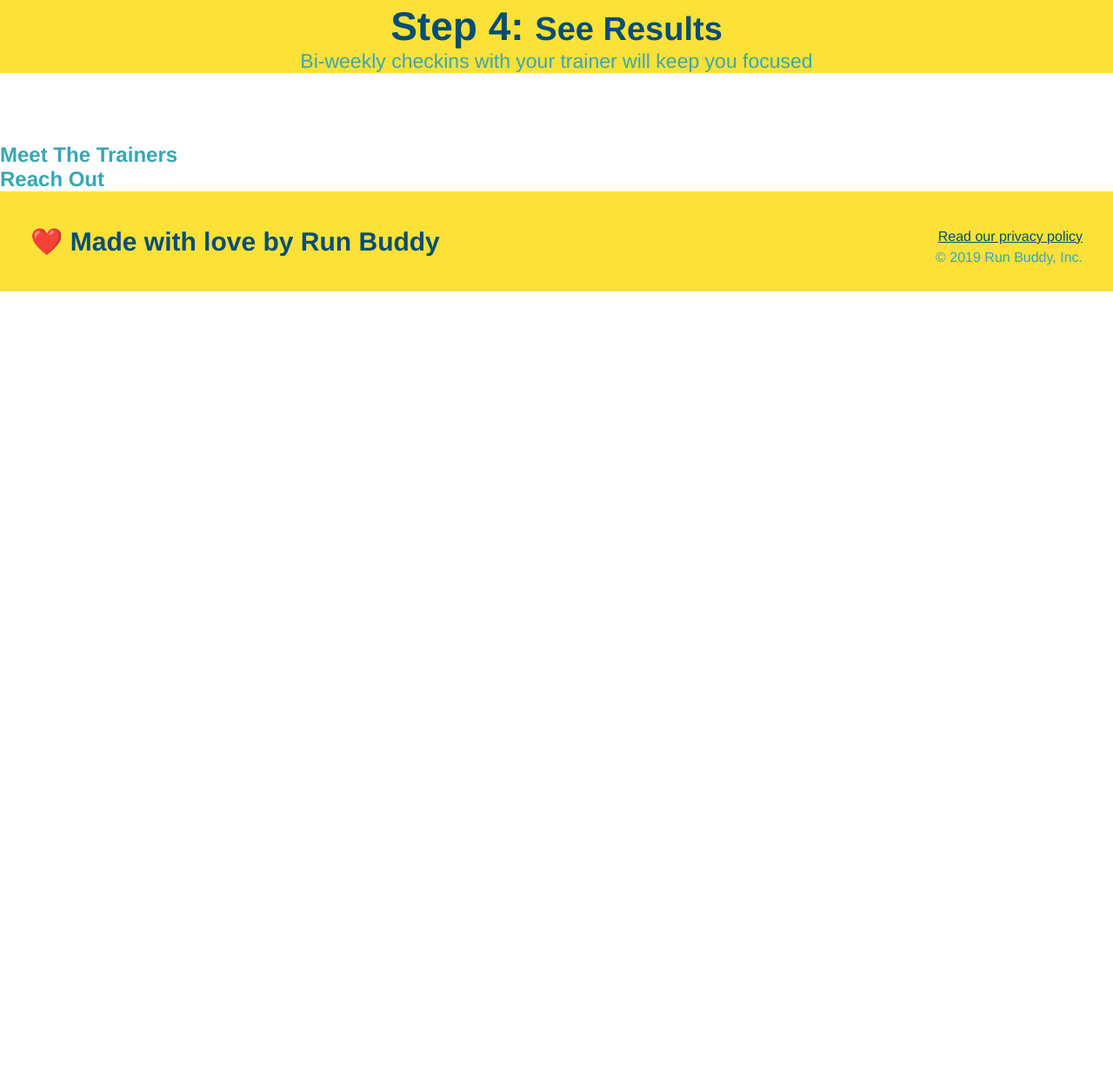
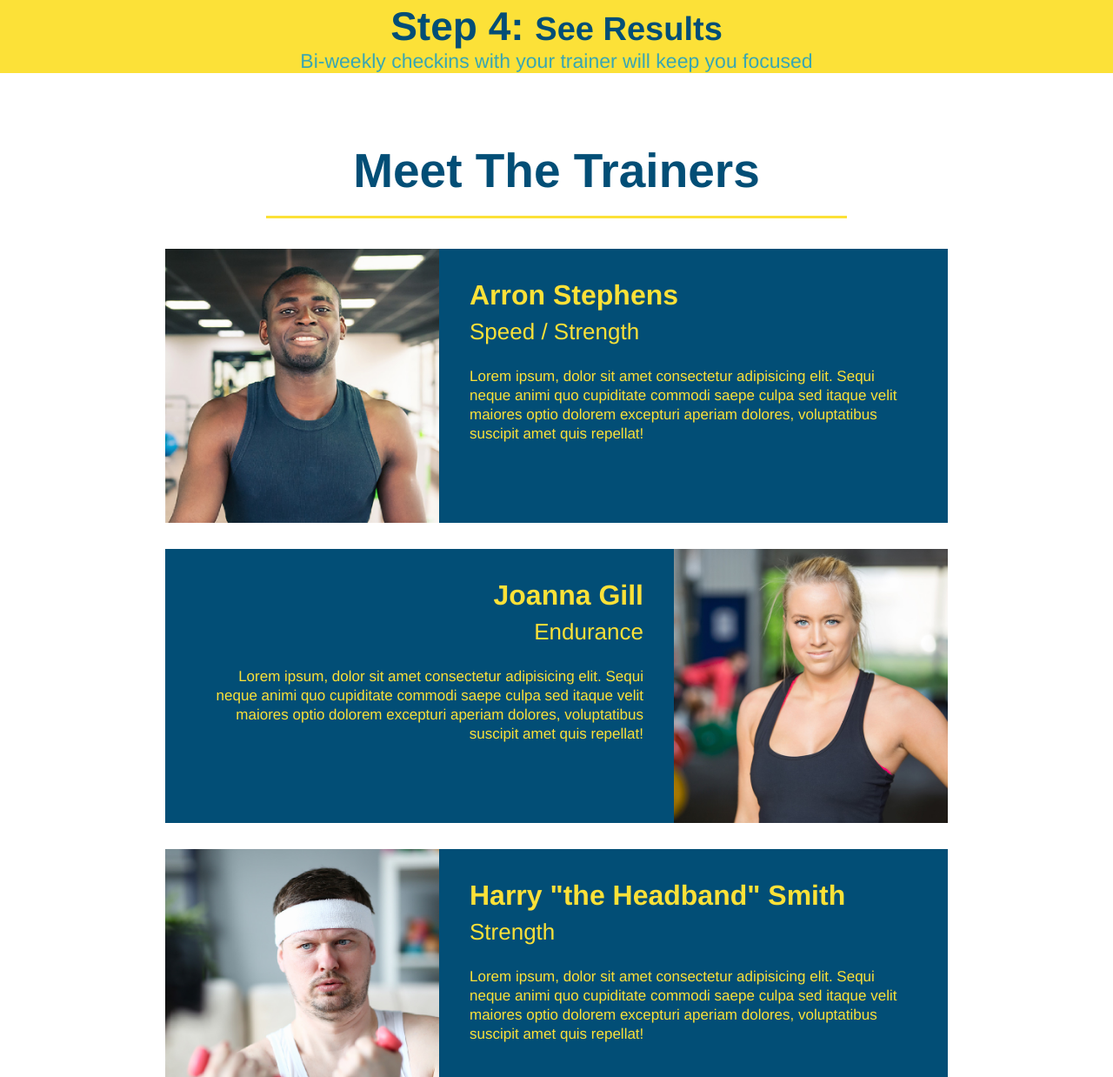
Before and after one commit to CimoneAlyse/run-buddy, a plain HTML site: page index.html in a window 1280 px wide. Shown: the part 2291-3529 px from the top of the page at 87% size. Before the commit the page ends 2626 px from the top, so only its background shows below. Drawn offline with Linux system fonts and the light colour scheme.

Commit message:
<MeetTrainers>

```diff
--- a/assets/css/buddy.css
+++ b/assets/css/buddy.css
@@ -181,3 +181,45 @@ margin: 0 5px;
   .steps span {
     font-size: 38px;
   }
+  .trainers {
+    text-align: center;
+  }
+  .trainer {
+      width: 900px;
+      margin: 0 auto 30px auto;
+      background: #024e76;
+      color: #fce138;
+      overflow: auto;
+  }
+  .trainer img {
+    width: 35%;
+    float: left;
+  }
+
+  .trainer-bio {
+    padding: 35px;
+    float: left;
+    width: 65%;
+  }
+  .text-left {
+    text-align: left;
+  }
+
+  .text-right {
+    text-align: right;
+  }
+  .trainer-bio h3 {
+    font-size: 32px;
+    margin-bottom: 8px;
+  }
+
+  .trainer-bio h4 {
+    font-weight: lighter;
+    font-size: 26px;
+    margin-bottom: 25px;
+  }
+
+  .trainer-bio p {
+    font-size: 17px;
+    line-height: 1.3;
+  }
--- a/index.html
+++ b/index.html
@@ -113,8 +113,49 @@
         </section>
 
         <!-- "Meet the trainers" section-->
-        <section>
-            <h2>Meet The Trainers</h2>
+        <section id="your-trainers" class="trainers">
+            <h2 class="section-title primary-border">
+                 Meet The Trainers</h2>
+
+                 <!--first trainer-->
+                 <article class="trainer">
+                    <img src="./assets/images/trainer-1.jpg" alt="Arron Stephens in his workout clothes, ready to pump iron" />
+                    <div class="trainer-bio text-left">
+                      <h3>Arron Stephens</h3>
+                      <h4>Speed / Strength</h4>
+                      <p>
+                        Lorem ipsum, dolor sit amet consectetur adipisicing elit. Sequi neque animi quo cupiditate commodi saepe culpa sed
+                        itaque velit maiores optio dolorem excepturi aperiam dolores, voluptatibus suscipit amet quis repellat!
+                      </p>
+                    </div>
+                  </article>
+
+                  <!-- second trainer bio -->
+        <article class="trainer">
+    <div class="trainer-bio text-right">
+      <h3>Joanna Gill</h3>
+      <h4>Endurance</h4>
+      <p>
+        Lorem ipsum, dolor sit amet consectetur adipisicing elit. Sequi neque animi quo cupiditate commodi saepe culpa sed
+        itaque velit maiores optio dolorem excepturi aperiam dolores, voluptatibus suscipit amet quis repellat!
+      </p>
+    </div>
+    <img src="./assets/images/trainer-2.jpg" alt="Joanna Gill cooling off after a workout" />
+        </article>
+
+  <!-- third trainer bio -->
+
+        <article class="trainer">
+    <img src="./assets/images/trainer-3.jpg" alt="Harry Smith wearing a headband and lifting comically small pink weights" />
+    <div class="trainer-bio text-left">
+      <h3>Harry "the Headband" Smith</h3>
+      <h4>Strength</h4>
+      <p>
+        Lorem ipsum, dolor sit amet consectetur adipisicing elit. Sequi neque animi quo cupiditate commodi saepe culpa sed
+        itaque velit maiores optio dolorem excepturi aperiam dolores, voluptatibus suscipit amet quis repellat!
+      </p>
+    </div>
+            </article>
         </section>
 
         <!--"reach out" section-->
```
Also changed, not shown: assets/images/trainer-1.jpg (added), assets/images/trainer-2.jpg (added), assets/images/trainer-3.jpg (added), 1 other file.
